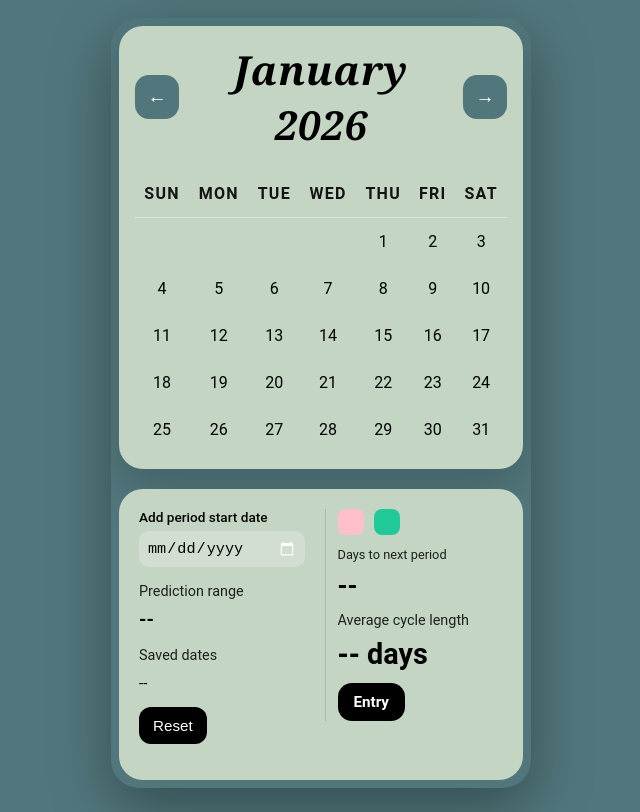
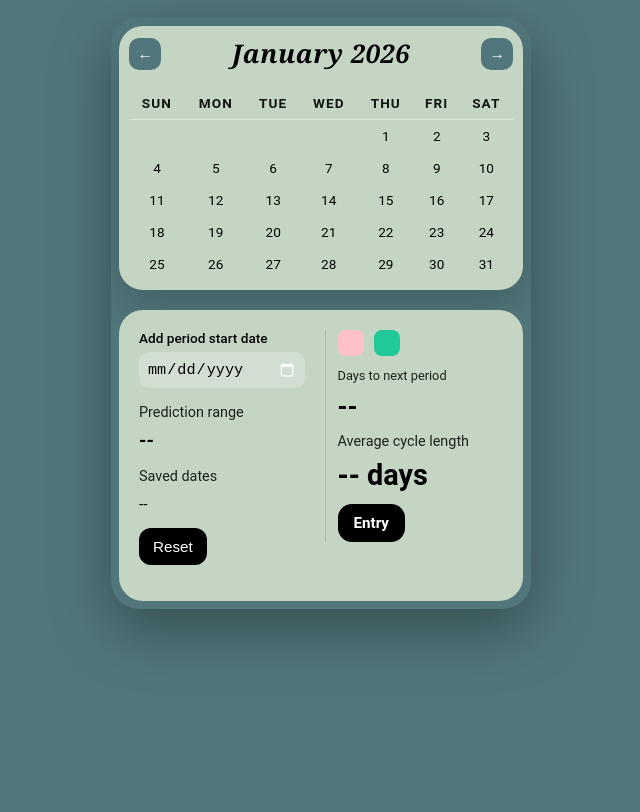
Before and after one commit to Happy1925/luma-project, a plain HTML site: page tracker.html in a window 1280 px wide. Shown: the whole page, without its empty margins (319-959 px from the left). Drawn offline with Linux system fonts and the light colour scheme.

Commit message:
Reduce calendar sizes and font sizes to fit container

```diff
--- a/tracker.html
+++ b/tracker.html
@@ -78,11 +78,11 @@
             .calendar-box {
                 background: #c4d5c4;
                 border-radius: 24px;
-                padding: 16px;
+                padding: 10px;
                 color: #ffffff;
                 box-shadow: 0 18px 45px rgba(0,0,0,0.18);
                 display: grid;
-                gap: 10px;
+                gap: 8px;
             }
 
             .calendar-nav {
@@ -97,11 +97,11 @@
                 border: none;
                 background: #51777c;
                 color: #ffffff;
-                width: 44px;
-                height: 44px;
-                border-radius: 14px;
+                width: 32px;
+                height: 32px;
+                border-radius: 10px;
                 cursor: pointer;
-                font-size: 1.2rem;
+                font-size: 0.95rem;
                 display: grid;
                 place-items: center;
                 transition: transform 180ms ease, background 180ms ease;
@@ -115,7 +115,7 @@
             .calendar-title {
                 flex: 1;
                 text-align: center;
-                font-size: 2.5rem;
+                font-size: 1.6rem;
                 font-weight: 800;
                 letter-spacing: 0.02em;
                 margin: 0;
@@ -137,8 +137,8 @@
 
             table.calendar th,
             table.calendar td {
-                padding: 14px 6px;
-                font-size: 1rem;
+                padding: 8px 4px;
+                font-size: 0.85rem;
                 color: #000000;
             }
 
@@ -150,8 +150,8 @@
             }
 
             table.calendar td {
-                min-height: 60px;
-                border-radius: 14px;
+                min-height: 40px;
+                border-radius: 10px;
                 transition: background 180ms ease;
             }
 
```
